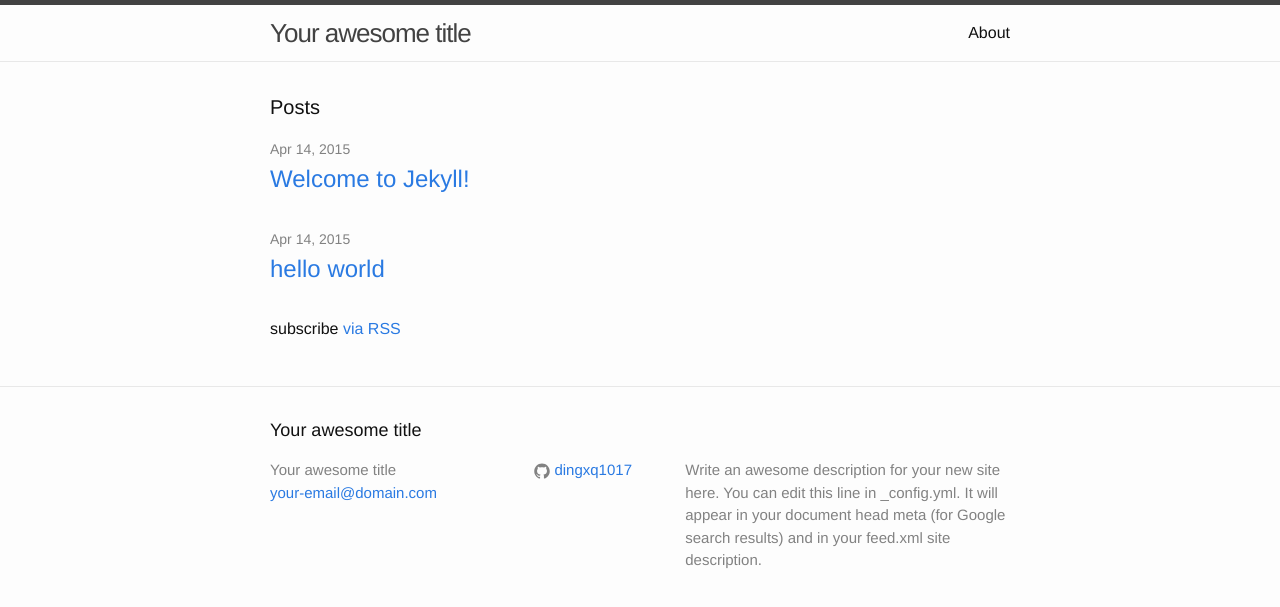
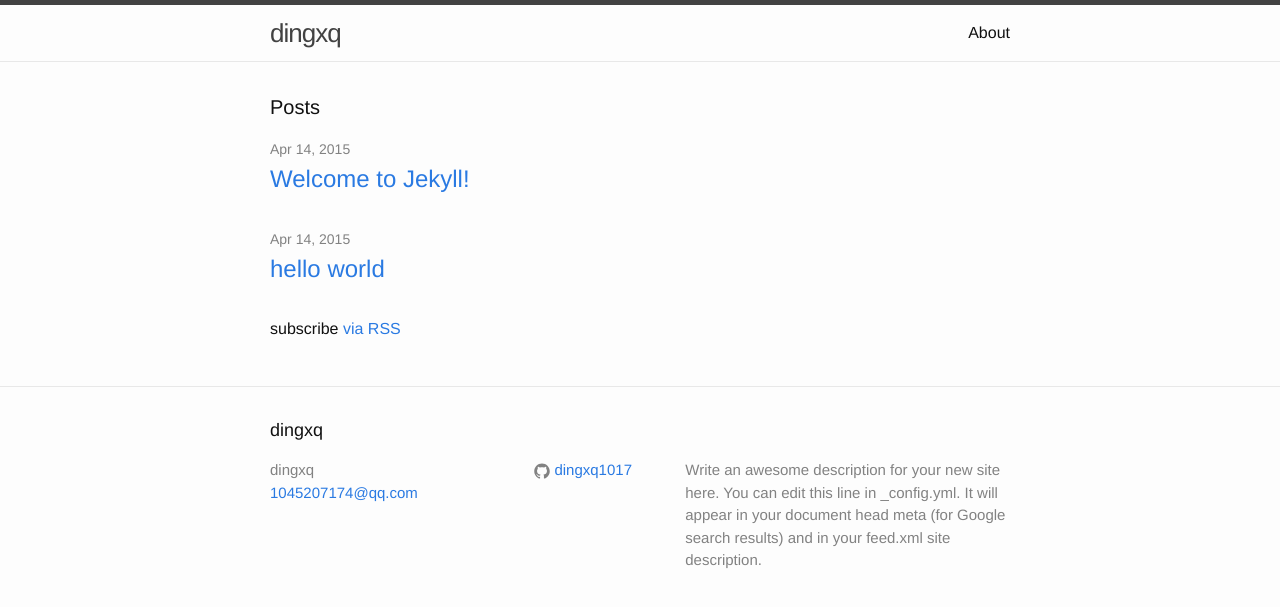
Before and after one commit to jidzhang/dingxq1017.github.io, a Jekyll site: the page built from index.html, in a window 1280 px wide. Shown: the top 607 px of the page. Built offline with Jekyll 4.4.1, drawn with Linux system fonts in a browser that asks for light colours.

Commit message:
添加邮箱

```diff
--- a/_config.yml
+++ b/_config.yml
@@ -1,6 +1,6 @@
 # Site settings
-title: Your awesome title
-email: your-email@domain.com
+title: dingxq
+email: 1045207174@qq.com
 description: > # this means to ignore newlines until "baseurl:"
   Write an awesome description for your new site here. You can edit this
   line in _config.yml. It will appear in your document head meta (for
@@ -15,3 +15,6 @@ markdown: kramdown
 
 # Outputting
 permalink:     /:year/:month/:day/:title.html
+
+# highlight
+highlighter: pygments
```
